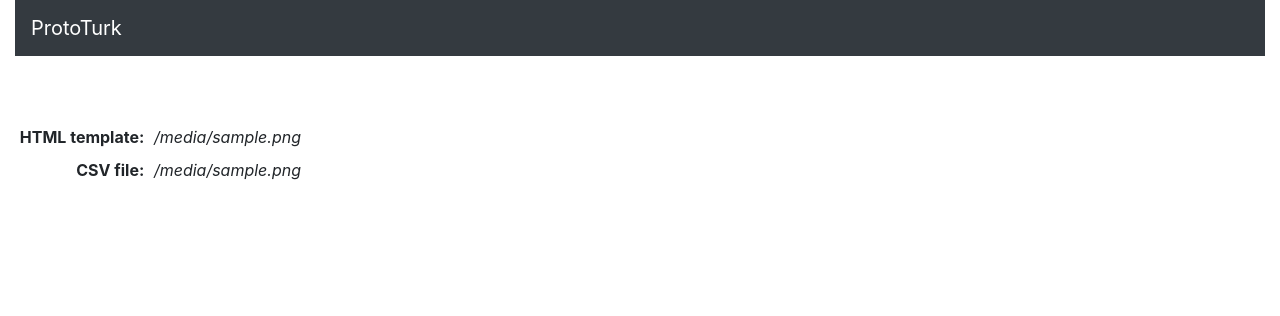
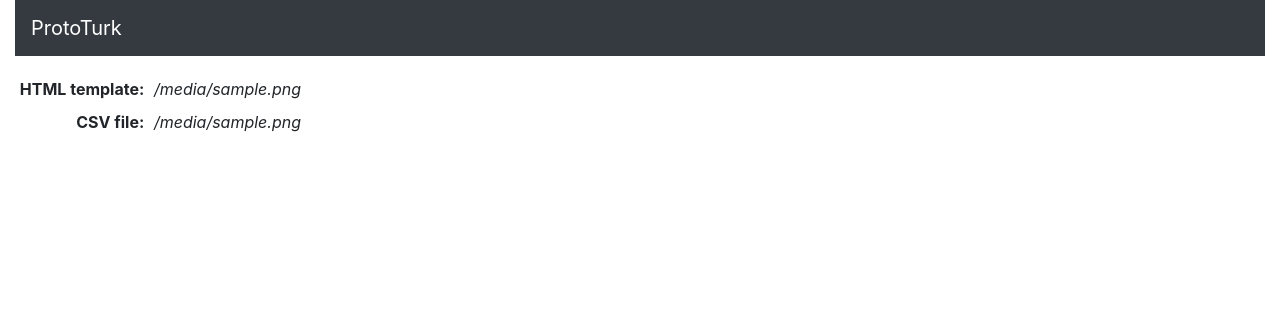
Before and after one commit to hltcoe/prototurk, a Python web app: template prototurk/templates/task-list.html in a window 1280 px wide. Shown: the top 316 px of the page. Run offline with Jinja, Linux system fonts and the light colour scheme; the template is opened without the code that fills it: most values are stand-ins (such as "Sample title", 1, 10 or a date in 2020).

Commit message:
HTML template/CSV files now come before task list

```diff
--- a/prototurk/templates/task-list.html
+++ b/prototurk/templates/task-list.html
@@ -27,9 +27,9 @@
       text-align: right;
     }
 
-    #task_list {
-      margin-top: 2em;
-      margin-bottom: 2em;
+    #turk_files_used {
+      margin-top: 1em;
+      margin-bottom: 1em;
     }
     </style>
   </head>
@@ -41,10 +41,7 @@
         </span>
       </nav>
 
-      <div id="task_list" class="list-group">
-      </div>
-
-      <div>
+      <div id="turk_files_used">
         <table class="table table-borderless table-fit table-sm">
           <tbody>
             <tr>
@@ -66,6 +63,9 @@
           </tbody>
         </table>
       </div>
+
+      <div id="task_list" class="list-group">
+      </div>
     </div><!-- /.container-fluid -->
   </body>
 </html>
```
